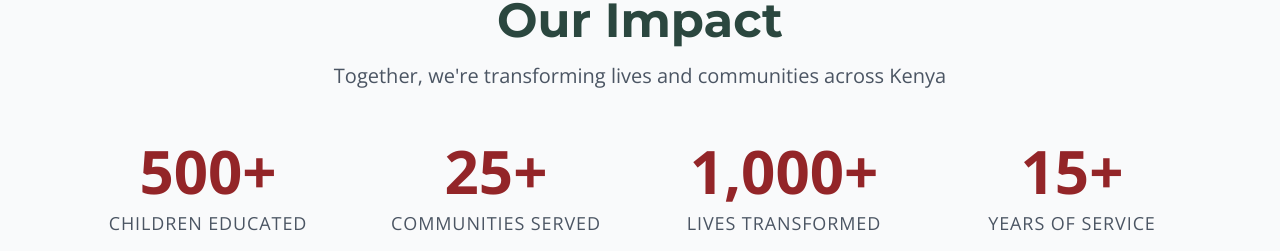
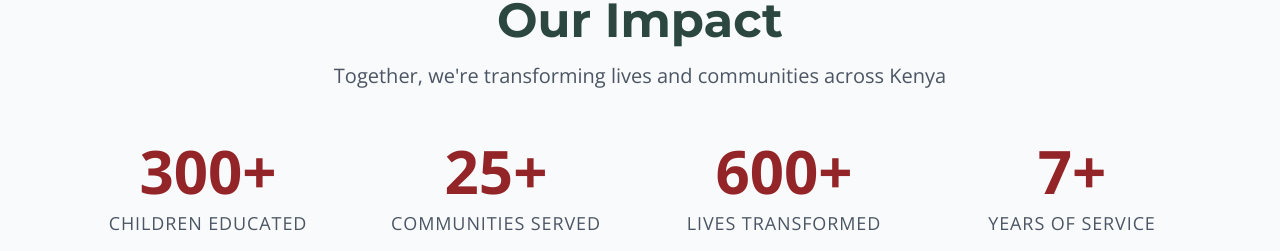
Before and after one commit to WatchDog386/anointed, a React (Vite) app: page /Make-An-Impact in a window 1280 px wide. Shown: the part 940-1191 px from the top of the page. Built offline with nearby package versions, Linux system fonts and the light colour scheme; no server answers.

Commit message:
Update GetInvolved.jsx

```diff
--- a/src/routes/GetInvolved.jsx
+++ b/src/routes/GetInvolved.jsx
@@ -358,10 +358,10 @@ export default function GetInvolved() {
           />
 
           <div className="grid grid-cols-2 md:grid-cols-4 gap-8">
-            <ImpactCounter target={500} label="Children Educated" />
+            <ImpactCounter target={300} label="Children Educated" />
             <ImpactCounter target={25} label="Communities Served" />
-            <ImpactCounter target={1000} label="Lives Transformed" />
-            <ImpactCounter target={15} label="Years of Service" />
+            <ImpactCounter target={600} label="Lives Transformed" />
+            <ImpactCounter target={7} label="Years of Service" />
           </div>
         </div>
       </section>
```
